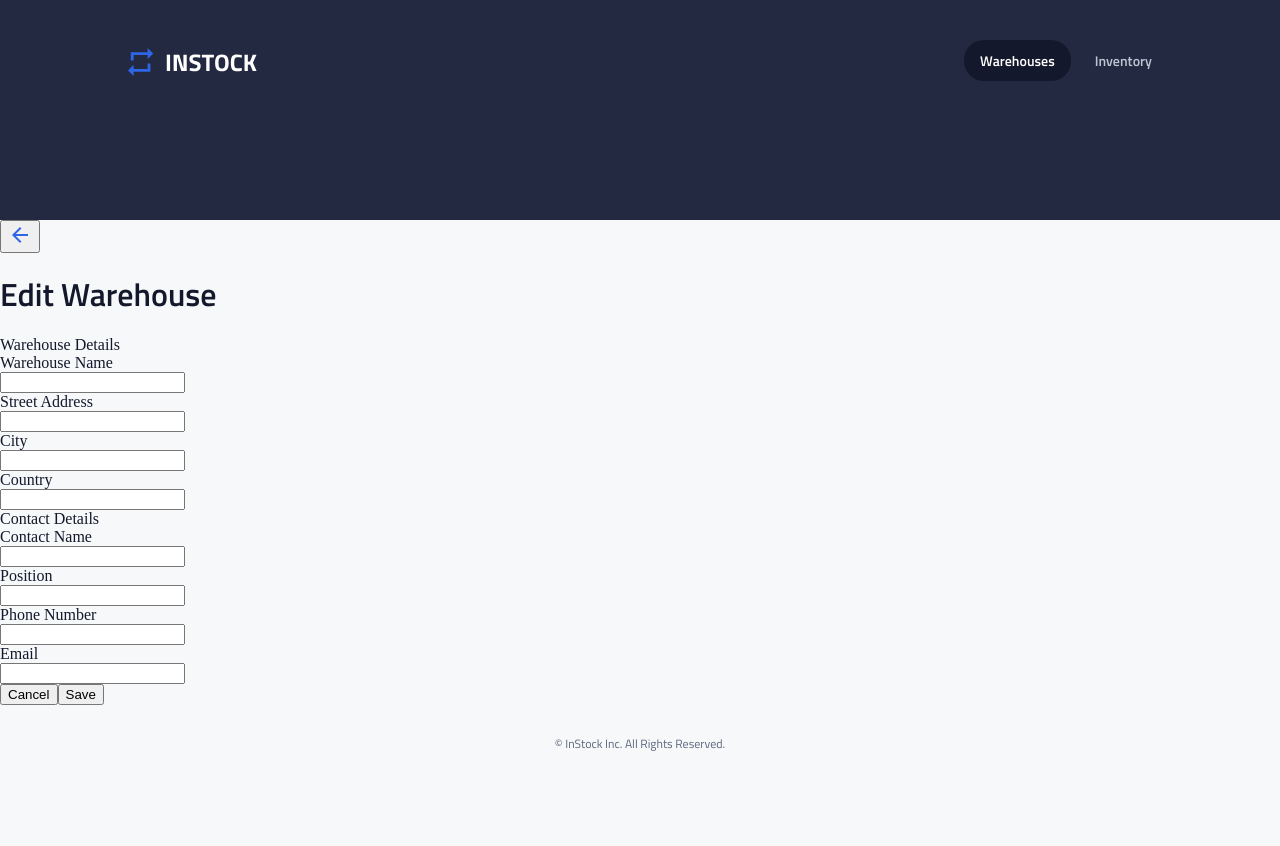
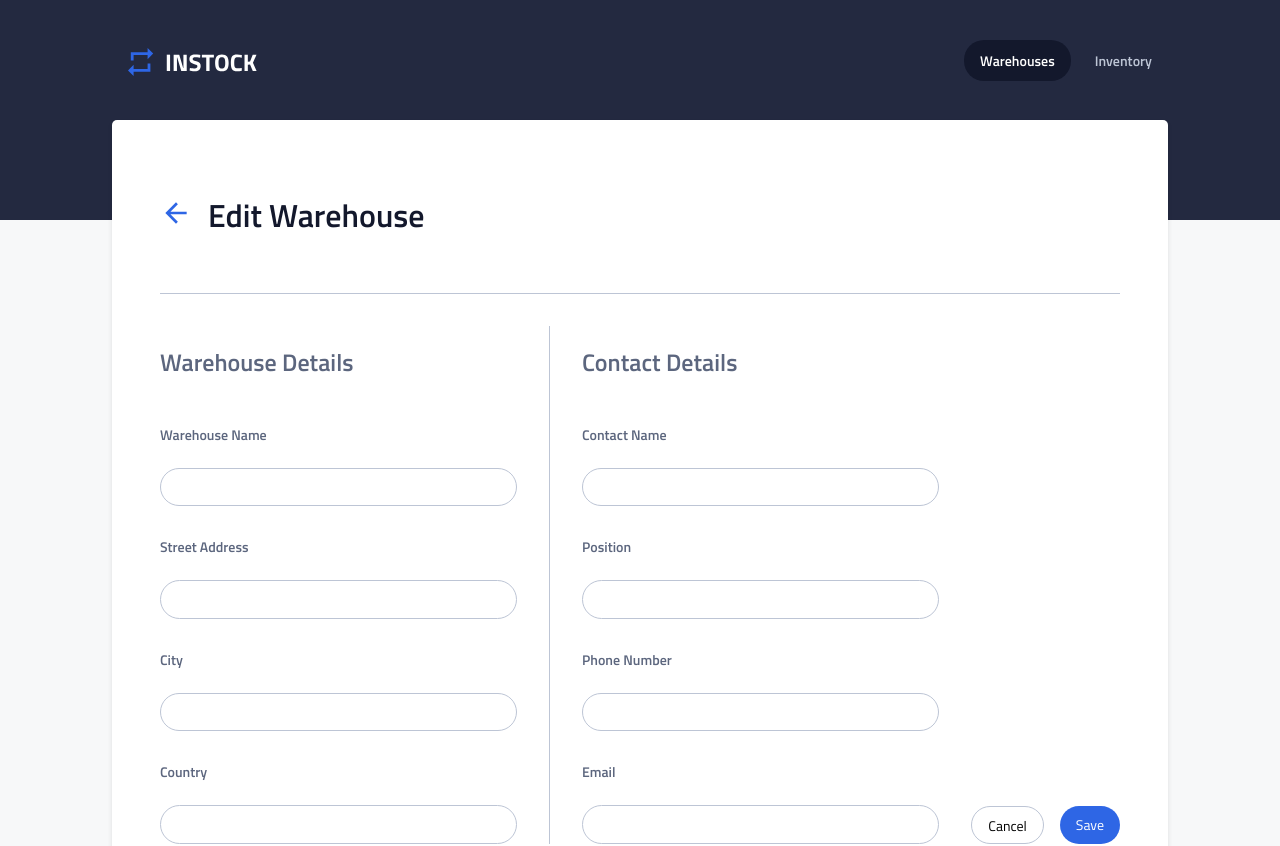
Before and after one commit to khushi4541/team-5-instock, a React (Vite) app: page /warehouses/1/edit in a window 1280 px wide. Shown: the top 846 px of the page. Before the commit the page ends 800 px from the top, so only its background shows below. Built offline with nearby package versions, Linux system fonts and the light colour scheme; no server answers; a web font is replaced by a local one.

Commit message:
add styling to form

```diff
--- a/src/components/EditWarehouse/EditWarehouse.jsx
+++ b/src/components/EditWarehouse/EditWarehouse.jsx
@@ -1,6 +1,6 @@
 import "./EditWarehouse.scss";
 import { useNavigate, useParams } from "react-router-dom";
-import { useState } from "react";
+import { useState, useEffect } from "react";
 import axios from "axios";
 
 export default function EditWarehouse() {
@@ -21,6 +21,22 @@ export default function EditWarehouse() {
 
 	// State for errors
 	const [errors, setErrors] = useState({});
+
+	// Fetch warehouse data when the component loads
+	useEffect(() => {
+		const fetchWarehouse = async () => {
+			try {
+				const response = await axios.get(
+					`http://localhost:3030/warehouses/${id}`
+				);
+				// Populate the form with the fetched data
+				setFormData(response.data);
+			} catch (error) {
+				console.error("Error fetching warehouse data:", error);
+			}
+		};
+			fetchWarehouse();
+		}, [id]);
 
 	// Function to handle input changes
 	const handleInputChange = (e) => {
@@ -83,7 +99,7 @@ export default function EditWarehouse() {
 	};
 
 	return (
-		<div className="edit-warehouse">
+		<section className="edit-warehouse">
 			<header className="edit-warehouse__header">
 				<button
 					className="edit-warehouse__back-button"
@@ -96,23 +112,21 @@ export default function EditWarehouse() {
 						fill="none"
 						xmlns="http://www.w3.org/2000/svg"
 					>
-						<path
-							d="M20 11H7.83L13.42 5.41L12 4L4 12L12 20L13.41 18.59L7.83 13H20V11Z"
-							fill="#2E66E6"
-						/>
+						<path d="M20 11H7.83L13.42 5.41L12 4L4 12L12 20L13.41 18.59L7.83 13H20V11Z" />
 					</svg>
 				</button>
 				<h1 className="edit-warehouse__title">Edit Warehouse</h1>
 			</header>
+			<div className="edit-warehouse__divider"></div>
 			<form className="edit-warehouse__form" onSubmit={handleSubmit}>
 				<div className="edit-warehouse__section">
-					<div className="edit-warehouse__section-title">
+					<h2 className="edit-warehouse__section-title">
 						Warehouse Details
-					</div>
+					</h2>
 					<div className="edit-warehouse__form-group">
-						<div className="edit-warehouse__label">
+						<h3 className="edit-warehouse__label">
 							Warehouse Name
-						</div>
+						</h3>
 						<input
 							type="text"
 							className="edit-warehouse__input"
@@ -122,9 +136,9 @@ export default function EditWarehouse() {
 						/>
 					</div>
 					<div className="edit-warehouse__form-group">
-						<div className="edit-warehouse__label">
+						<h3 className="edit-warehouse__label">
 							Street Address
-						</div>
+						</h3>
 						<input
 							type="text"
 							className="edit-warehouse__input"
@@ -134,7 +148,7 @@ export default function EditWarehouse() {
 						/>
 					</div>
 					<div className="edit-warehouse__form-group">
-						<div className="edit-warehouse__label">City</div>
+						<h3 className="edit-warehouse__label">City</h3>
 						<input
 							type="text"
 							className="edit-warehouse__input"
@@ -144,7 +158,7 @@ export default function EditWarehouse() {
 						/>
 					</div>
 					<div className="edit-warehouse__form-group">
-						<div className="edit-warehouse__label">Country</div>
+						<h3 className="edit-warehouse__label">Country</h3>
 						<input
 							type="text"
 							className="edit-warehouse__input"
@@ -154,14 +168,13 @@ export default function EditWarehouse() {
 						/>
 					</div>
 				</div>
+				<div className="edit-warehouse__separator"></div>
 				<div className="edit-warehouse__section">
-					<div className="edit-warehouse__section-title">
+					<h2 className="edit-warehouse__section-title">
 						Contact Details
-					</div>
+					</h2>
 					<div className="edit-warehouse__form-group">
-						<div className="edit-warehouse__label">
-							Contact Name
-						</div>
+						<h3 className="edit-warehouse__label">Contact Name</h3>
 						<input
 							type="text"
 							className="edit-warehouse__input"
@@ -171,7 +184,7 @@ export default function EditWarehouse() {
 						/>
 					</div>
 					<div className="edit-warehouse__form-group">
-						<div className="edit-warehouse__label">Position</div>
+						<h3 className="edit-warehouse__label">Position</h3>
 						<input
 							type="text"
 							className="edit-warehouse__input"
@@ -181,9 +194,7 @@ export default function EditWarehouse() {
 						/>
 					</div>
 					<div className="edit-warehouse__form-group">
-						<div className="edit-warehouse__label">
-							Phone Number
-						</div>
+						<h3 className="edit-warehouse__label">Phone Number</h3>
 						<input
 							type="text"
 							className="edit-warehouse__input"
@@ -193,7 +204,7 @@ export default function EditWarehouse() {
 						/>
 					</div>
 					<div className="edit-warehouse__form-group">
-						<div className="edit-warehouse__label">Email</div>
+						<h3 className="edit-warehouse__label">Email</h3>
 						<input
 							type="email"
 							className="edit-warehouse__input"
@@ -216,6 +227,6 @@ export default function EditWarehouse() {
 					</button>
 				</div>
 			</form>
-		</div>
+		</section>
 	);
 }
--- a/src/components/EditWarehouse/EditWarehouse.scss
+++ b/src/components/EditWarehouse/EditWarehouse.scss
@@ -0,0 +1,161 @@
+@use "../../styles/mixins" as *;
+@use "../../styles/variables" as *;
+@use "../../styles/typography" as *;
+
+.edit-warehouse {
+	position: relative;
+	width: 75%;
+	margin: 5rem auto 1rem auto;
+	padding: 2rem;
+	box-shadow: 0px 3px 5px rgba(0, 0, 0, 0.1);
+	border-radius: 5px;
+	background-color: white;
+	bottom: 10.938rem;
+	margin-bottom: -10.938rem;
+
+	@include tablet {
+		bottom: 11.25rem;
+		margin-bottom: -8.5rem;
+		padding: 2.5rem;
+	}
+
+	@include desktop {
+		margin-bottom: -8rem;
+		padding: 3rem;
+	}
+}
+
+.edit-warehouse__header {
+	display: flex;
+	align-items: center;
+    position: relative;
+    width: 100%;
+}
+
+.edit-warehouse__divider {
+	height: 1px;
+	background-color: $border-color;
+	margin: 1rem 0;
+    width: 100%;
+
+	@include tablet {
+		margin: 2rem 0;
+	}
+}
+
+
+.edit-warehouse__back-button {
+	background: none;
+	border: none;
+	cursor: pointer;
+	padding: 0;
+	margin-right: 1rem;
+}
+
+.edit-warehouse__back-button svg {
+	width: 1.5rem;
+	height: 1.5rem;
+	fill: $interactive-elements;
+
+	&:hover {
+		fill: $nav-background;
+	}
+
+	@include tablet {
+		width: 2rem;
+		height: 2rem;
+	}
+}
+
+.edit-warehouse__title {
+	color: $text-color;
+}
+
+.edit-warehouse__form {
+    display: flex;
+    flex-direction: column;
+    gap: 2rem;
+
+    @include tablet {
+        flex-direction: row;
+        gap: 2rem;
+    }
+}
+
+.edit-warehouse__section {
+    flex: 1 1 calc(50% - 1rem);
+    display: flex;
+    flex-direction: column;
+    gap: 1rem;
+
+    @include tablet {
+        flex: 1 1 50%;
+    }
+}
+
+.edit-warehouse__section-title {
+	color: $header-color;
+	margin-bottom: 1rem;
+}
+
+.edit-warehouse__form-group {
+	display: flex;
+	flex-direction: column;
+	gap: 0.5rem;
+}
+
+.edit-warehouse__label {
+	color: $header-color;
+}
+
+.edit-warehouse__input {
+    display: flex;
+    justify-content: center;
+	@include input-box;
+}
+
+.edit-warehouse__separator {
+	width: 100%;
+	height: 1px;
+	background-color: $border-color;
+	margin: 1rem 0;
+
+	@include tablet {
+		width: 1px;
+		height: auto;
+		background-color: $border-color;
+		margin: 0;
+		align-self: stretch;
+	}
+}
+
+.edit-warehouse__actions {
+	display: flex;
+	justify-content: space-between;
+	margin-top: 2rem;
+
+	@include tablet {
+		justify-content: flex-end;
+        align-items: flex-end;
+        margin-left: auto;
+	}
+}
+
+.edit-warehouse__cancel {
+    width: 45%;
+    @include secondary-button;
+
+    @include tablet {
+        width: auto;
+        margin-right: 1rem;
+    }
+}
+
+.edit-warehouse__save {
+    width: 45%;
+    @include primary-button;
+
+    @include tablet {
+        width: auto;
+    }
+}
--- a/src/styles/_mixins.scss
+++ b/src/styles/_mixins.scss
@@ -10,6 +10,67 @@
   padding: 0 1rem;
   background-color: $interactive-elements;
   color: white;
+
+  &:hover {
+    background-color: $nav-background;
+  }
+
+  @include tablet {
+    height: 2.375rem;
+    font-size: 0.875rem;
+  }
+}
+
+@mixin primary-button {
+  border-radius: 20px;
+  height: 2.25rem;
+  border: none;
+  font-family: "Titillium Web";
+  font-weight: 400;
+  font-size: 0.813rem;
+  padding: 0 1rem;
+  background-color: $interactive-elements;
+  color: white;
+
+  &:hover {
+    background-color: $nav-background;
+  }
+
+  @include tablet {
+    height: 2.375rem;
+    font-size: 0.875rem;
+  }
+}
+
+@mixin secondary-button {
+  border-radius: 20px;
+  border: 1px solid $border-color;
+  padding: 0.5rem 1rem;
+  background-color: white;
+  font-family: "Titillium Web";
+  font-weight: 400;
+  font-size: 0.813rem;
+
+  &:hover {
+    border-color: $interactive-elements;
+    color: $interactive-elements;
+  }
+
+  @include tablet {
+    height: 2.375rem;
+    font-size: 0.875rem;
+  }
+}
+
+@mixin delete-button {
+  border: none;
+  color: white;
+  padding: 0.5rem 1rem;
+  border-radius: 20px;
+  background-color: $out-of-stock-label;
+  font-family: "Titillium Web";
+  font-weight: 400;
+  font-size: 0.813rem;
 
   &:hover {
     background-color: $nav-background;
```
Also changed, not shown: src/styles/_variables.scss (line endings or trailing spaces).
